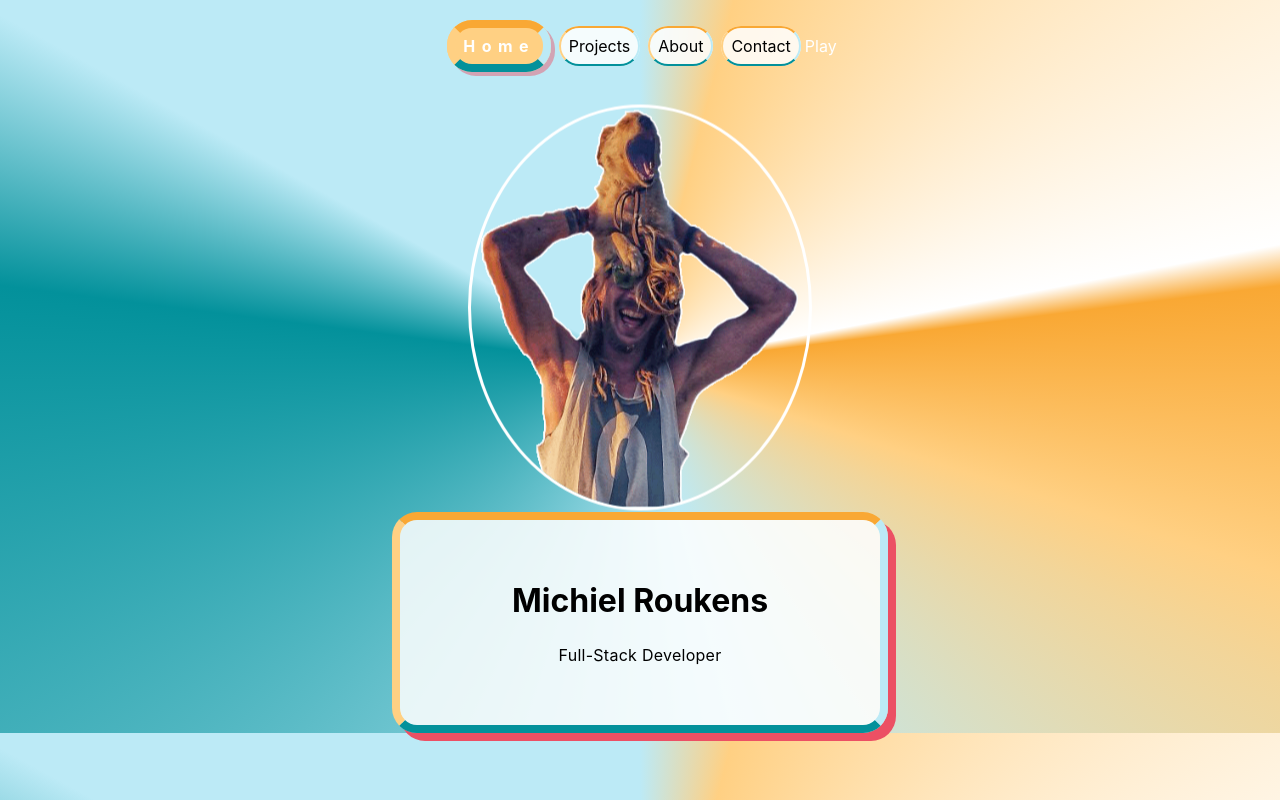
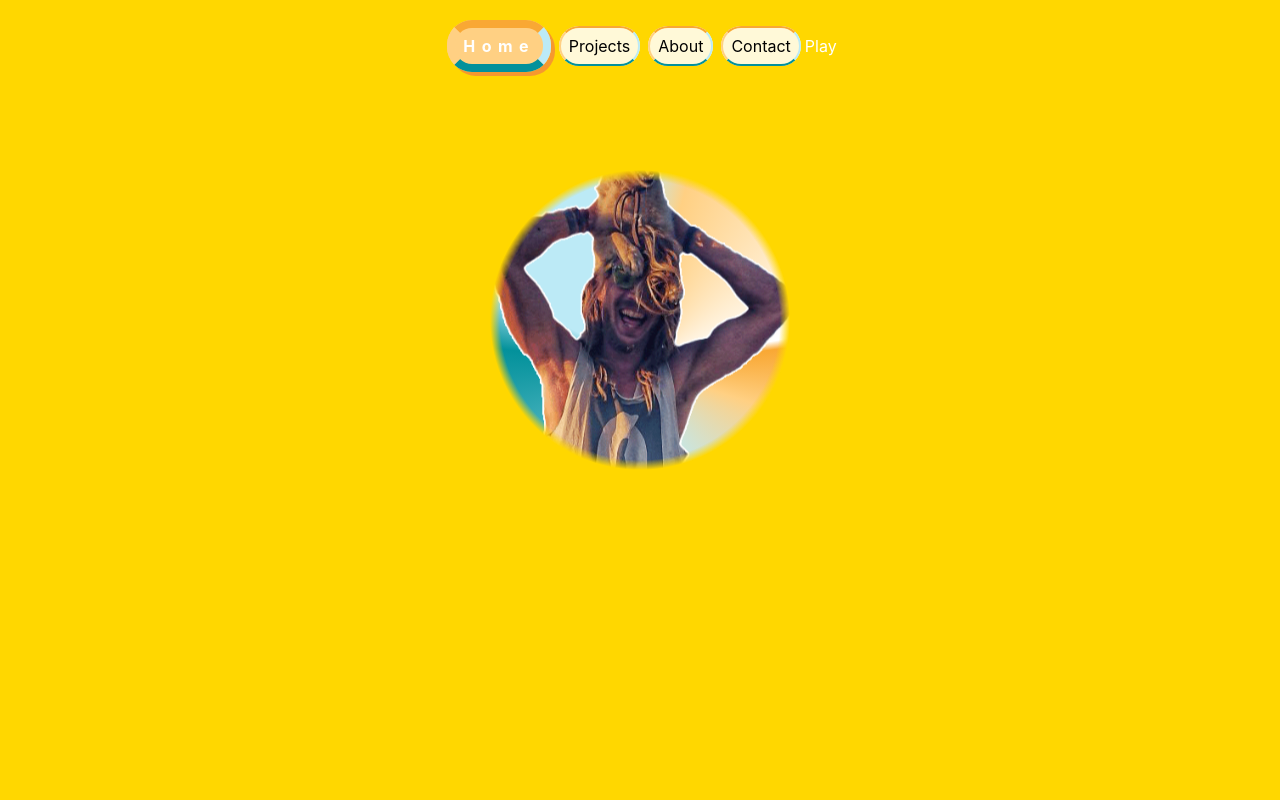
Before and after one commit to arejasverduras/portfolio, a React (Create React App) app: page / in a window 1280 px wide. Built offline with nearby package versions, Linux system fonts and the light colour scheme.

Commit message:
add working spotlight component. change bg color to peach

```diff
--- a/src/App.css
+++ b/src/App.css
@@ -52,7 +52,7 @@ a {
 nav {
   /* border: 1px dotted lightblue; */
   display: flex;
-
+  z-index: 10;
 }
 
 nav ul {
@@ -135,6 +135,51 @@ nav a {
 
 /* Home */
 
+#SpotLight {
+  position: fixed;
+  opacity: 1;
+  width: 100vw;
+  height: 100vh;
+  top: 0;
+  left: 0;
+  pointer-events: none;
+  background: radial-gradient(circle at 50vw 40vh, #00000000 140px, gold 150px);
+  z-index: 9;
+  transition: all 1s;
+  /* animation: SpotLightIntro 3s linear */
+}
+
+/* @keyframes SpotLightIntro {
+  0% {
+    transform: translateX(50vw);
+  }
+
+  20%{
+    transform: translateX(20vw);
+  }
+
+  40% {
+    transform: translateX(60vw);
+    transform: translateY(30vh);
+  }
+
+  60%{
+    transform: translateX(40vw);
+    transform: translateY(50vh);
+  }
+
+  80%{
+    transform: translateX(20px);
+    transform: translateY(80px);
+  }
+
+  100%{
+    transform: translateX(60px);
+    transform: translateY(10px);
+  }
+
+} */
+
 .heroSection {
   opacity: 1;
 }
@@ -147,7 +192,7 @@ nav a {
   border-left: 8px solid #ffd083;
   border-top: 8px solid #F9A834;
   margin-bottom: 30px;
-  z-index: 10;
+  /* z-index: 1; */
   border-radius: 25px;
   max-width: 400px;
   margin: 0 auto;
--- a/src/components/Hero/Hero.js
+++ b/src/components/Hero/Hero.js
@@ -1,10 +1,19 @@
-import React from "react";
+import {React, useEffect} from "react";
 import MichielHero from './MichielHero.png';
 import MichielPortrait from './MichielPortrait.jpg'
+import { SpotLight } from "../SpotLight/SpotLight";
 
 export const Hero = (props) => {
+    const spotLightEl = document.querySelector("#SpotLight");
+
+
+    useEffect(()=>{
+        const spotLightEl = document.querySelector("#SpotLight");
+    }, [])
+
     return (
         <div className="heroSection" >
+
             <img className="heroImage" src={MichielHero} alt="Michiel with his dog Arantxa on his shoulders"></img>
             {/* <img className="heroImage" src={MichielPortrait} alt="Michiel on the boulevard of scheveningen, lookin up"></img> */}
 
@@ -12,6 +21,7 @@ export const Hero = (props) => {
                 <h1 className="heroTitle">Michiel Roukens</h1>
                 <p className='heroSub'>Full-Stack Developer</p>
             </div>
+            <SpotLight div={spotLightEl}/>
         </div>
     )
 }
--- /dev/null
+++ b/src/components/SpotLight/SpotLight.js
@@ -0,0 +1,23 @@
+import {React, useEffect} from 'react';
+
+export const SpotLight = () => {
+
+    const handleMouseMove = (event) => {
+        const {clientX, clientY} = event;
+        const spotLightEl = document.querySelector("#SpotLight");
+        spotLightEl.style.background = `radial-gradient(circle at ${clientX}px ${clientY}px, #00000000 148px, #ffd083 150px)`;
+    }
+
+    useEffect(()=>{
+        document.addEventListener("mousemove", handleMouseMove);
+        return ()=>{
+            document.removeEventListener("mousemove", handleMouseMove);
+        }
+    },)
+
+    return (
+        <div id="SpotLight">
+
+        </div>
+    )
+}
```
